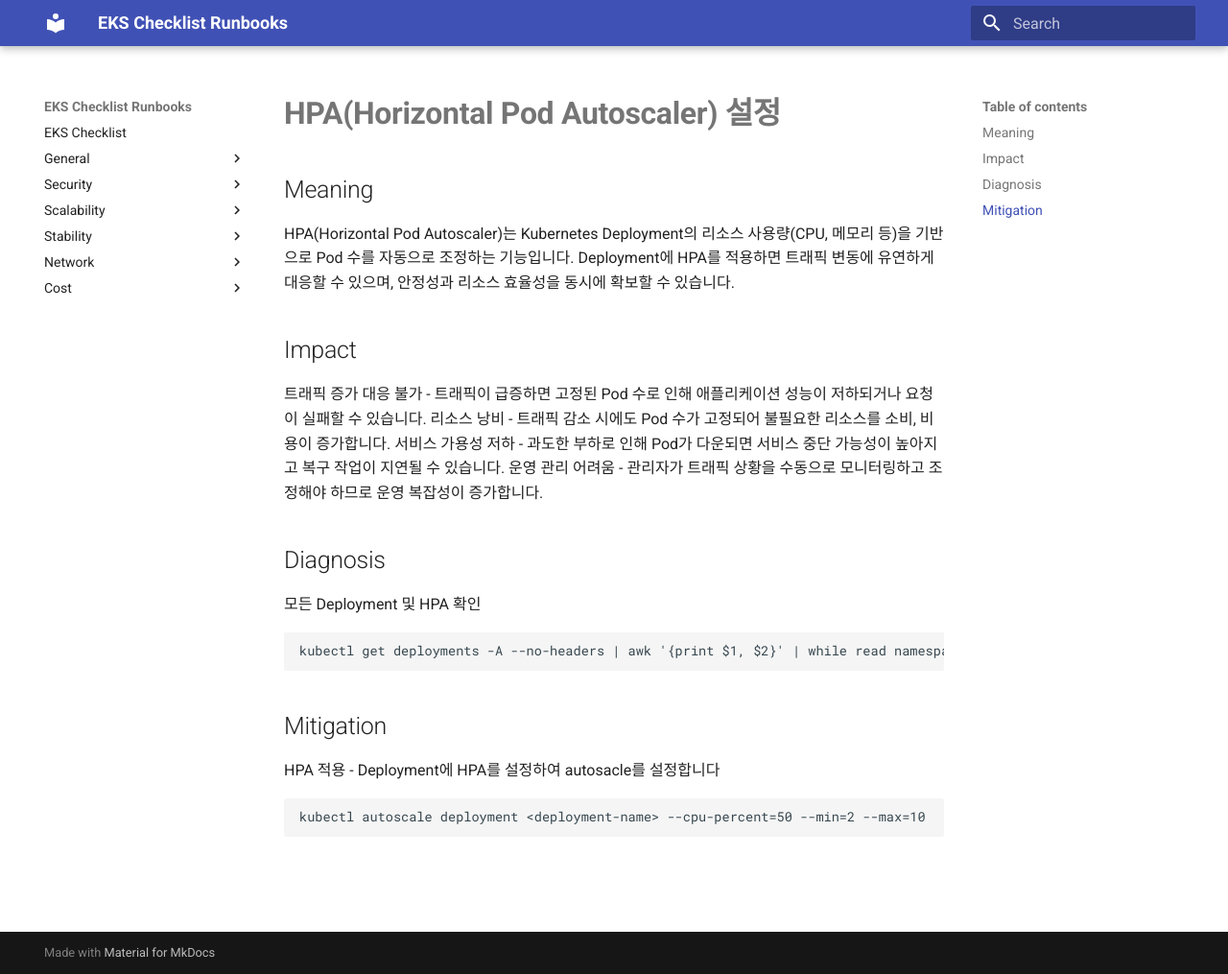
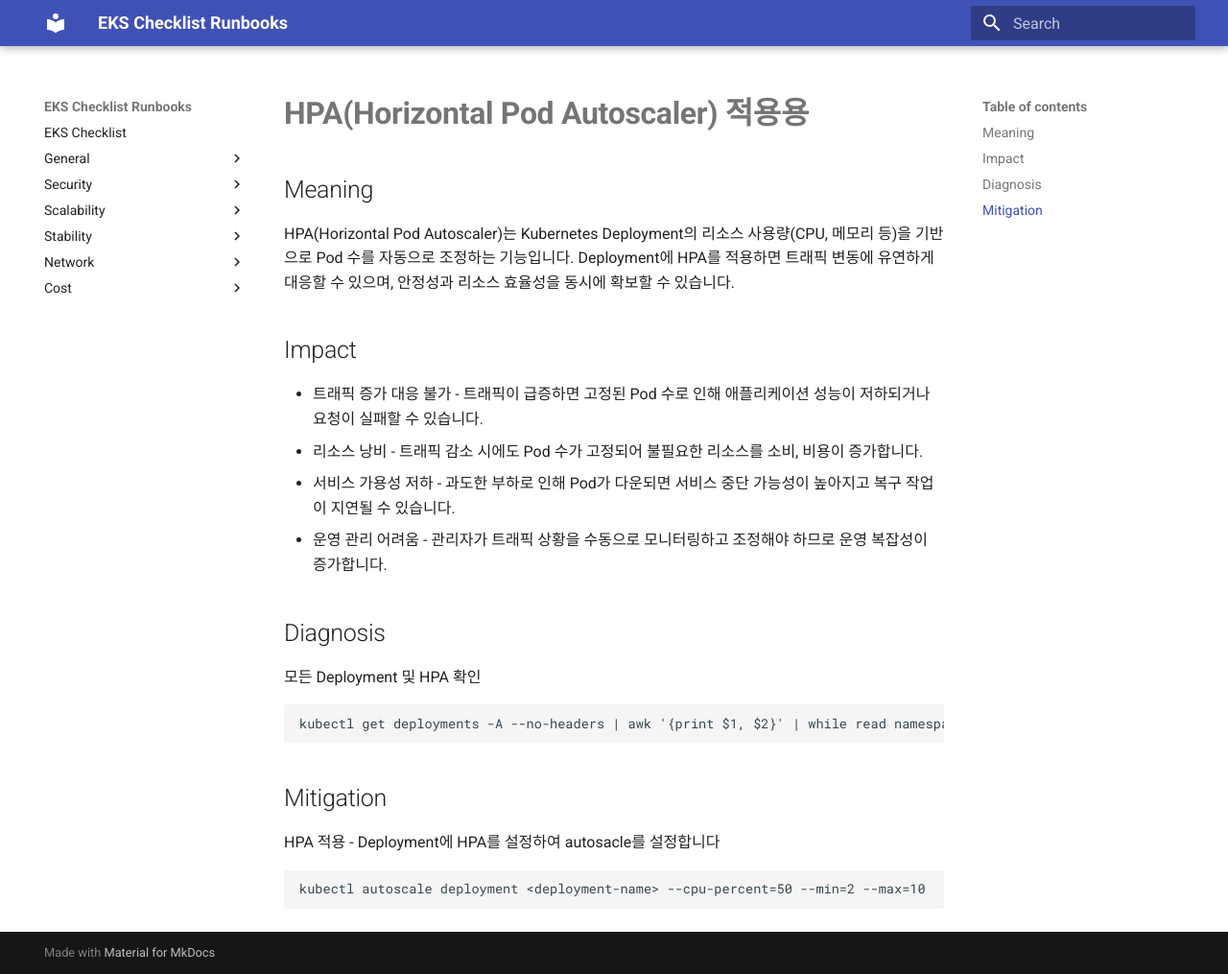
Before and after one commit to fitcloud/eks-checklist, an MkDocs documentation site: the page built from docs/stability/HorizontalPodAutoscaler.md, in a window 1280 px wide and 1015 px high. Shown: the whole window at 96% size. Built offline with MkDocs 1.6.1 and Material for MkDocs 9.7.7, drawn with Linux system fonts in a browser that asks for light colours.

Commit message:
aduitlog, corednshpa, hpa impact 띄어쓰기 수정

```diff
--- a/docs/stability/HorizontalPodAutoscaler.md
+++ b/docs/stability/HorizontalPodAutoscaler.md
@@ -1,13 +1,13 @@
-# **HPA(Horizontal Pod Autoscaler) 설정**
+# **HPA(Horizontal Pod Autoscaler) 적용용**
 
 ## Meaning
 HPA(Horizontal Pod Autoscaler)는 Kubernetes Deployment의 리소스 사용량(CPU, 메모리 등)을 기반으로 Pod 수를 자동으로 조정하는 기능입니다. Deployment에 HPA를 적용하면 트래픽 변동에 유연하게 대응할 수 있으며, 안정성과 리소스 효율성을 동시에 확보할 수 있습니다.
 
 ## Impact
-트래픽 증가 대응 불가 - 트래픽이 급증하면 고정된 Pod 수로 인해 애플리케이션 성능이 저하되거나 요청이 실패할 수 있습니다.
-리소스 낭비 - 트래픽 감소 시에도 Pod 수가 고정되어 불필요한 리소스를 소비, 비용이 증가합니다.
-서비스 가용성 저하 - 과도한 부하로 인해 Pod가 다운되면 서비스 중단 가능성이 높아지고 복구 작업이 지연될 수 있습니다.
-운영 관리 어려움 - 관리자가 트래픽 상황을 수동으로 모니터링하고 조정해야 하므로 운영 복잡성이 증가합니다.
+- 트래픽 증가 대응 불가 - 트래픽이 급증하면 고정된 Pod 수로 인해 애플리케이션 성능이 저하되거나 요청이 실패할 수 있습니다.
+- 리소스 낭비 - 트래픽 감소 시에도 Pod 수가 고정되어 불필요한 리소스를 소비, 비용이 증가합니다.
+- 서비스 가용성 저하 - 과도한 부하로 인해 Pod가 다운되면 서비스 중단 가능성이 높아지고 복구 작업이 지연될 수 있습니다.
+- 운영 관리 어려움 - 관리자가 트래픽 상황을 수동으로 모니터링하고 조정해야 하므로 운영 복잡성이 증가합니다.
 
 ## Diagnosis
 
```
Also changed, not shown: docs/cost/kubecost.md (+0 -1 lines), docs/security/auditlog.md (+3 -3 lines), docs/stability/coreDNSHPA.md (+3 -3 lines).
